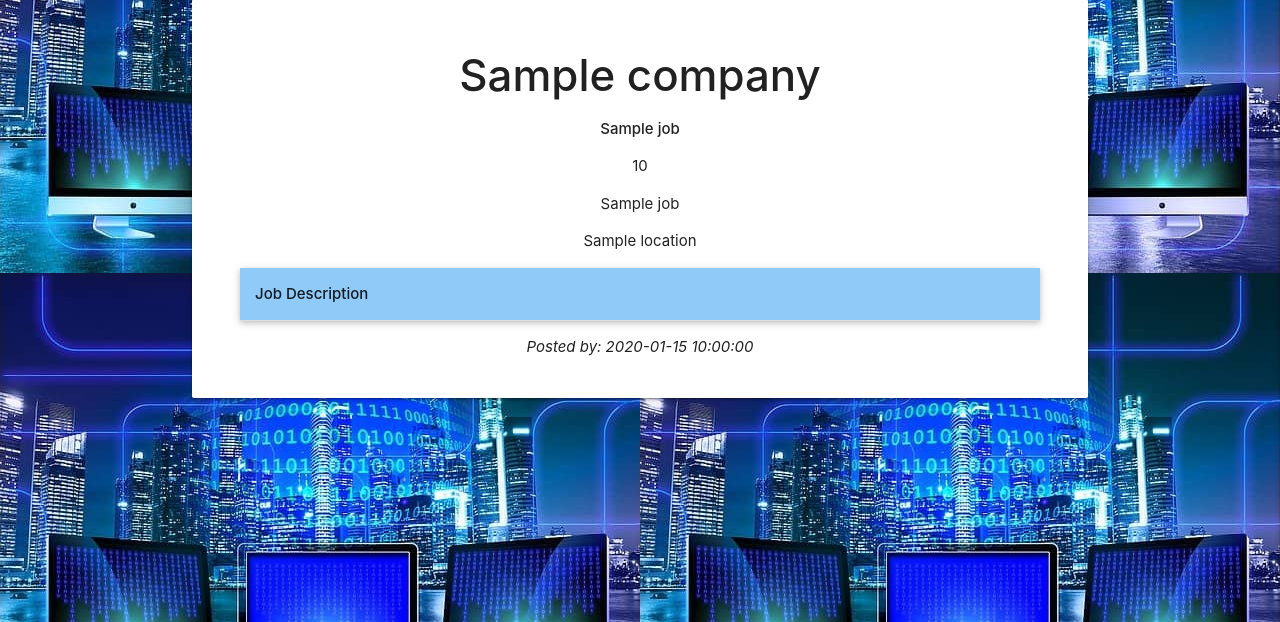
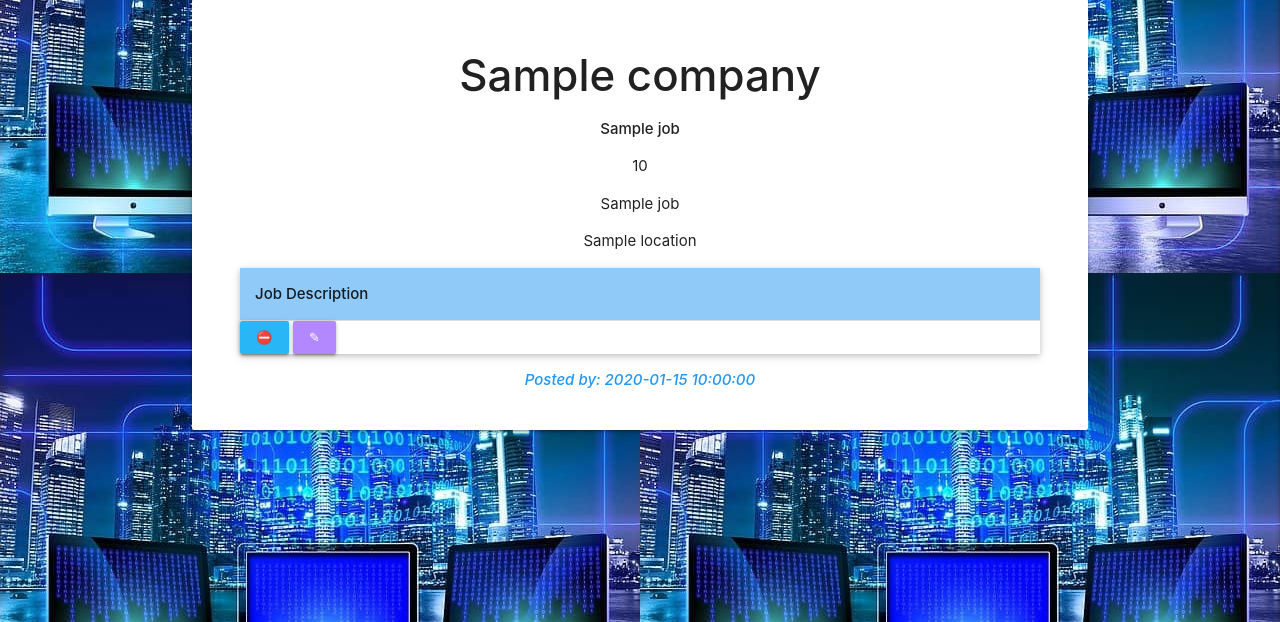
Before and after one commit to Sojasmine/swedevco, a Flask app: page /get_jobs in a window 1280 px wide. Shown: the part 178-800 px from the top of the page. Run offline with Flask 2, Linux system fonts and the light colour scheme; a database or web service that is not in the repository returns one stand-in record (values such as "Sample title"); some libraries are stand-ins or nearby versions; some web fonts are replaced.

Commit message:
Add edit/delete buttons

```diff
--- a/templates/index.html
+++ b/templates/index.html
@@ -12,4 +12,8 @@
 
 
 
+
+
+
+
 {% endblock %}
--- a/templates/jobs.html
+++ b/templates/jobs.html
@@ -27,7 +27,7 @@
     <ul class="collapsible popout">
       <li>
         <div class="collapsible-header light  blue lighten-3"><strong>Job Description</strong></div>
-        <div class="collapsible-body"><span>
+         <div class="collapsible-body"><span>
             <h6>{{ jobs.job_description }}</h6>
           </span>
 
@@ -57,9 +57,13 @@
           </div>
 
         </div>
-
+         <!--delete button-->
+         <div class="col-s3">
+          <a href="#" class="waves-effect waves-light btn-small light-blue lighten-1">&#9940;</a>
+          <a href="#" class="waves-effect waves-light btn-small deep-purple accent-1">&#9998;</a>
+         </div>
       </li>
-      <p class="center-align"><em>Posted by: {{ jobs.posted_by }}</em></p>
+      <p class="center-align  blue-text darken-4"><em><strong>Posted by: {{ jobs.posted_by }}</strong></em></p>
 
     </ul>
 
```
Also changed, not shown: static/css/styles.css (line endings or trailing spaces).
